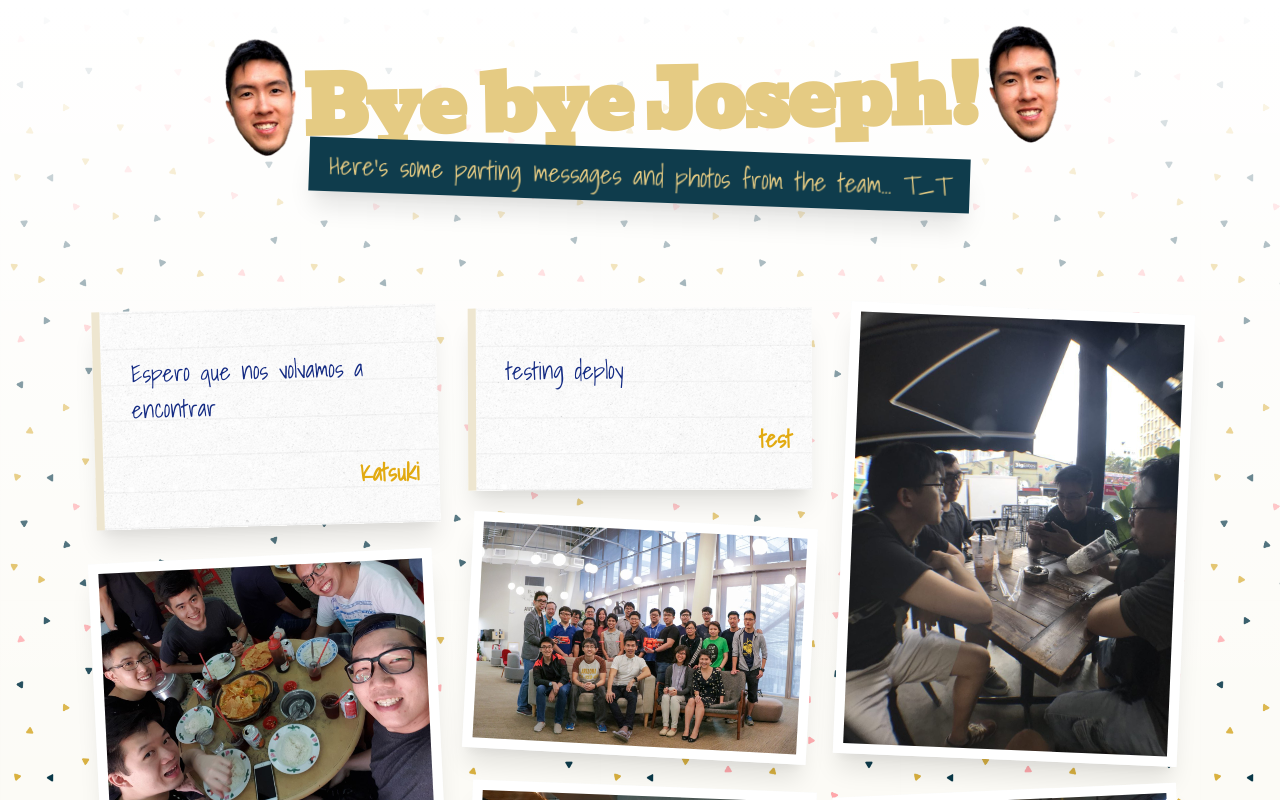
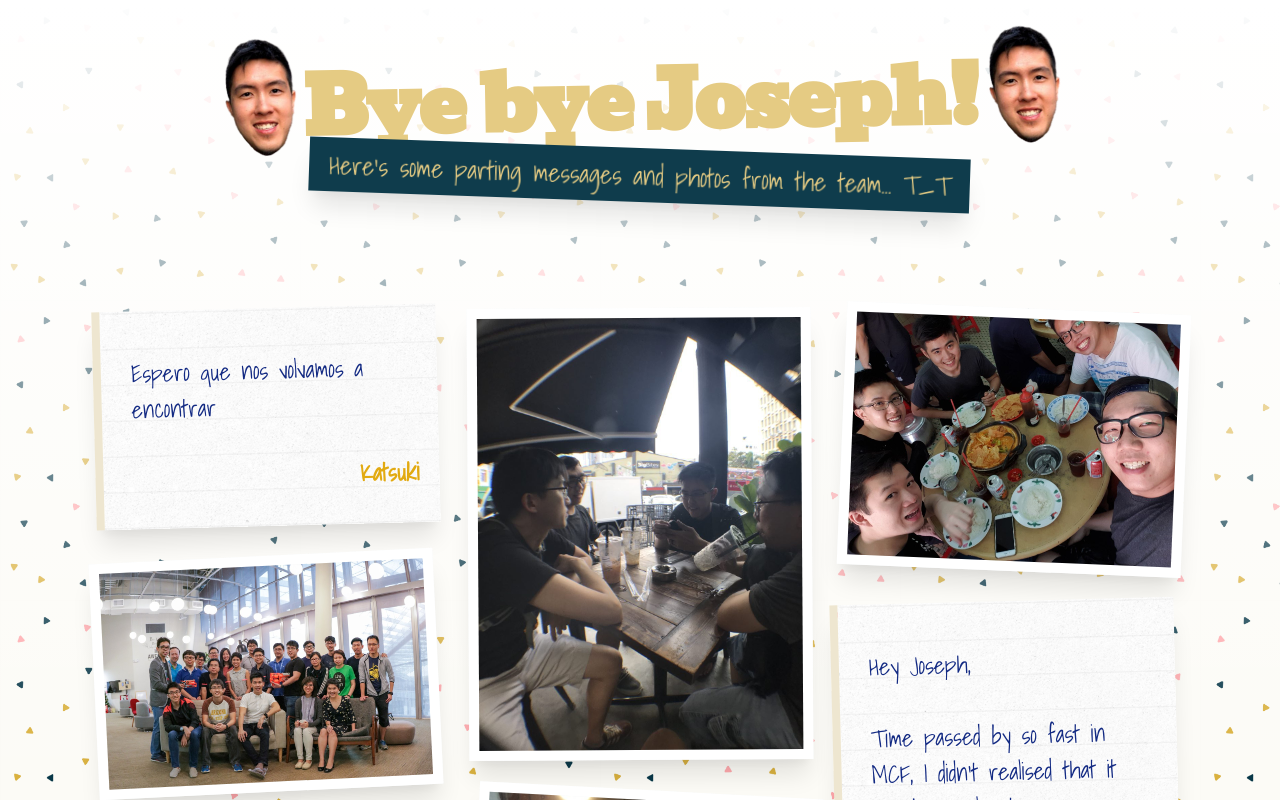
Before and after one commit to zephinzer/farewell, a React (Create React App) app: page / in a window 1280 px wide. Shown: the top 800 px of the page. Built offline with nearby package versions, Linux system fonts and the light colour scheme.

Commit message:
remove test msg

```diff
--- a/src/messages/messages.js
+++ b/src/messages/messages.js
@@ -16,11 +16,6 @@ export const messages = [
     type: "text",
     header: "Katsuki",
     message: "Espero que nos volvamos a encontrar",
-  },
-  {
-    type: "text",
-    header: "test",
-    message: "testing deploy",
   },
   {
     type: "photo",
```
